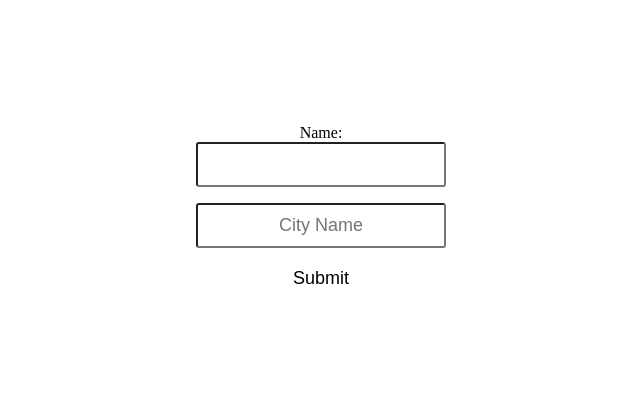
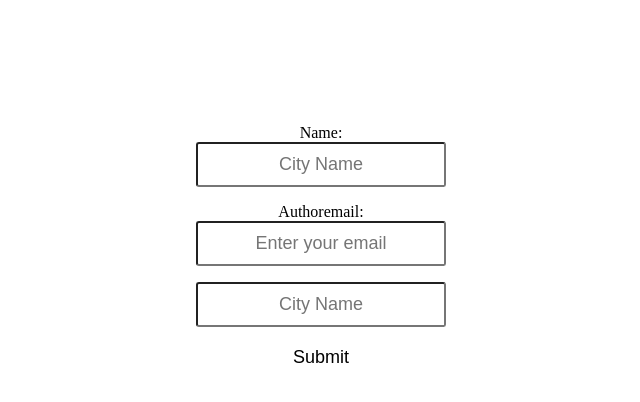
Before and after one commit to mjbxnzr/weatherApp, a Django app: template composeexample/templates/web_app/create_city_form.html in a window 1280 px wide. Shown: the top 402 px of the page, without its empty margins (319-959 px from the left). Run offline with Django 3.2, Linux system fonts and the light colour scheme; the template is opened without the code that fills it: values that come from a table or form of the project are taken from there, others are empty.

Commit message:
update create form to add city name

```diff
--- a/composeexample/templates/web_app/create_city_form.html
+++ b/composeexample/templates/web_app/create_city_form.html
@@ -3,7 +3,7 @@
 <link rel="stylesheet" href="{% static 'css/forms.css' %}">
 
 <div class="container">
-		<form class="form">
+		<form method="POST" class="form">
             {{ form.as_p }}
 			<input type="text" placeholder="City Name">
 			<button type="submit" id="submit-save">Submit</button>
--- a/composeexample/web_app/forms.py
+++ b/composeexample/web_app/forms.py
@@ -2,9 +2,10 @@ from django import forms
 
 from web_app.models.models import City
 
-class CityForm(forms.ModelForm):
-    class Meta:
-        model = City
-        fields = [
-            'Name'
-        ]
+class CityForm(forms.Form):
+    Name = forms.CharField(max_length=100,
+                                widget=forms.TextInput
+                                (attrs={'placeholder': 'City Name'}))
+    AuthorEmail = forms.CharField(max_length=100,
+                            widget=forms.EmailInput
+                            (attrs={'placeholder': 'Enter your email'}))
--- a/composeexample/web_app/urls.py
+++ b/composeexample/web_app/urls.py
@@ -4,5 +4,6 @@ urlpatterns = [
 path('/states',views.states,name='states'),
 path('',views.home,name='home'),
 path('/get_weather',views.get_weather,name='get_weather'),
-path('/cityList',views.get_city_list,name='cityList')
+path('/cityList',views.get_city_list,name='cityList'),
+path('/add_city',views.create_city,name='add_city')
 ]
--- a/composeexample/web_app/views.py
+++ b/composeexample/web_app/views.py
@@ -40,7 +40,10 @@ def create_city(request):
     form = CityForm(request.POST or None)
 
     if form.is_valid():
-        form.save()
+        temp_form = form.cleaned_data
+        new_form = City(Name=temp_form["Name"],
+                        AuthorEmail=temp_form["AuthoEmail"])
+        new_form.save()
 
 
     context = {
```
